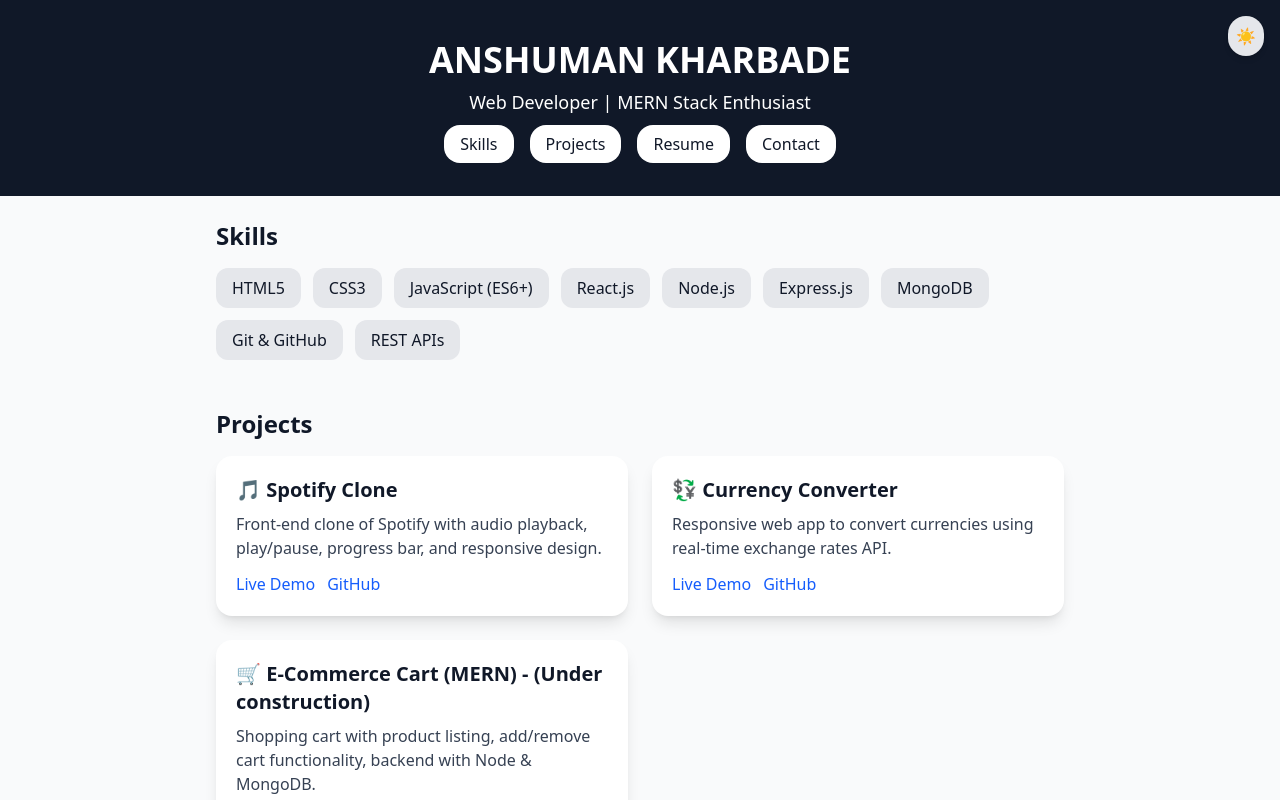
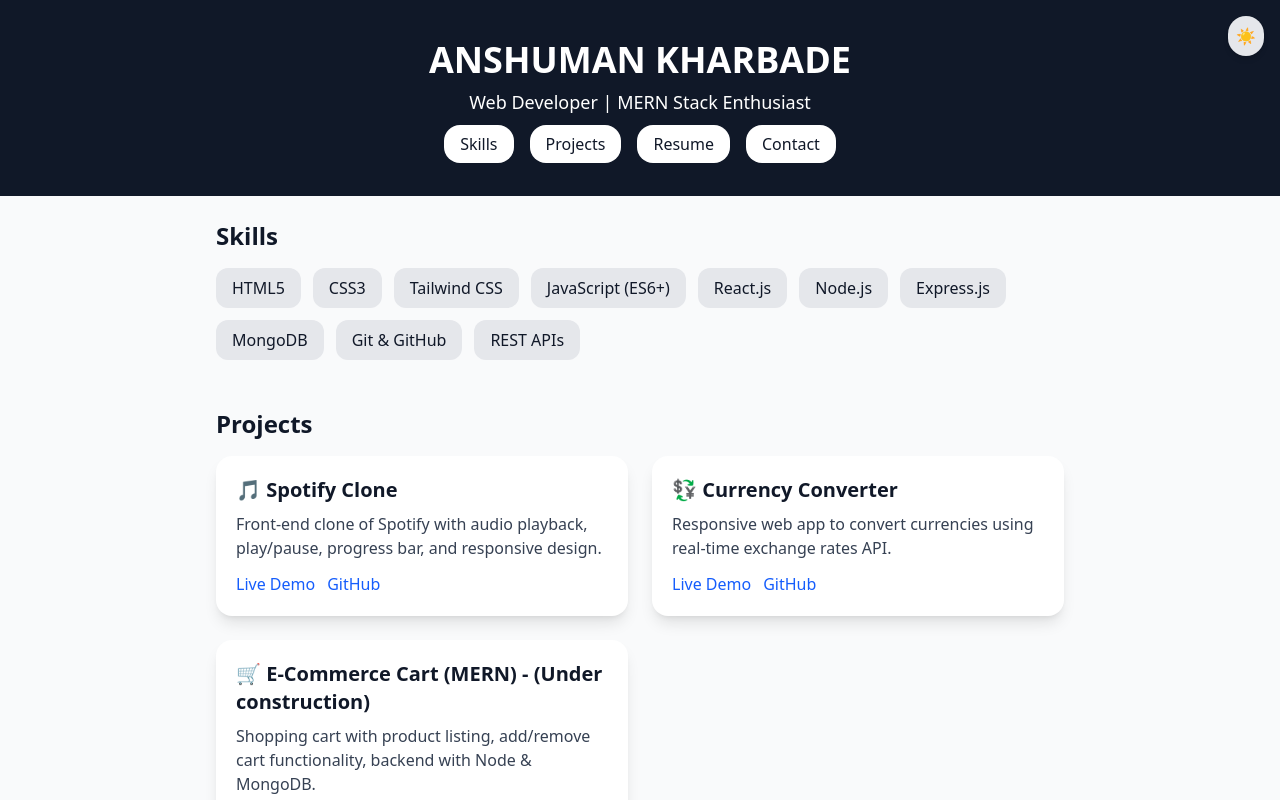
Before and after one commit to anshumankharbade/anshuman-portfolio, a React (Vite) app: page / in a window 1280 px wide. Built offline with nearby package versions, Linux system fonts and the light colour scheme.

Commit message:
Update Skills.jsx

```diff
--- a/src/components/Skills.jsx
+++ b/src/components/Skills.jsx
@@ -6,6 +6,7 @@ export default function Skills() {
         {[
           "HTML5",
           "CSS3",
+          "Tailwind CSS",
           "JavaScript (ES6+)",
           "React.js",
           "Node.js",
```
